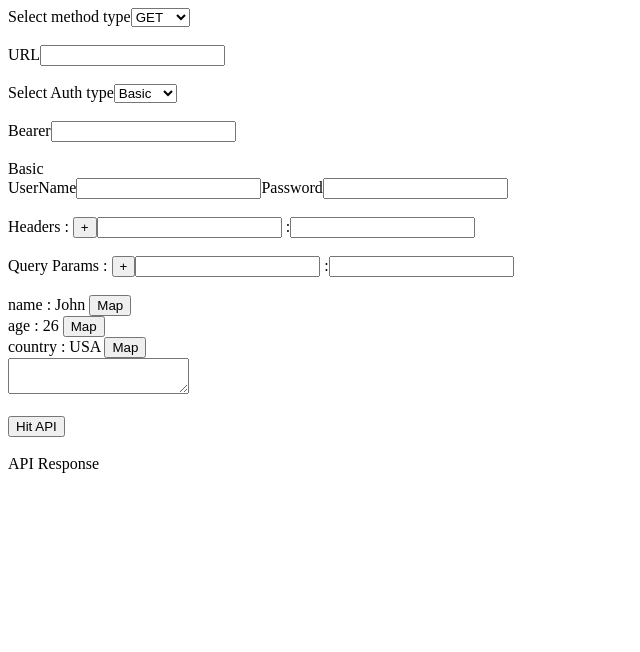
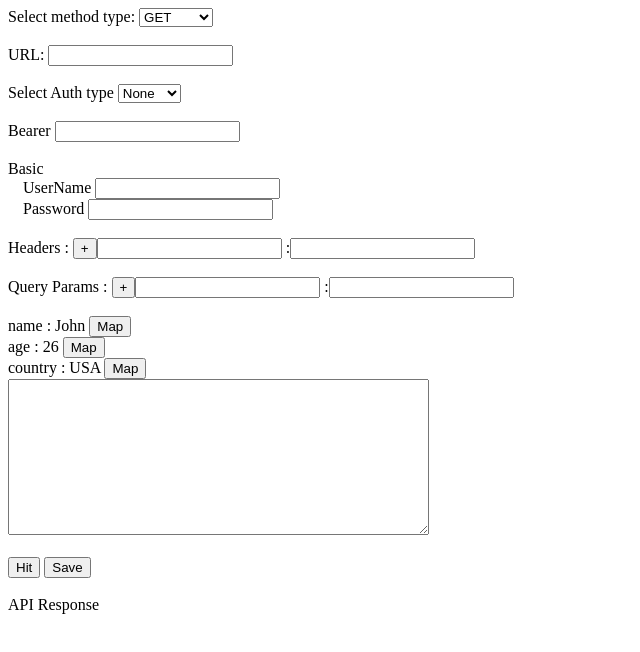
Before and after one commit to ArmAlam/webhook-frontend-react, a React (Create React App) app: page / in a window 1280 px wide. Shown: the top 652 px of the page, without its empty margins (0-640 px from the left). Built offline with nearby package versions, Linux system fonts and the light colour scheme.

Commit message:
feat: save request

```diff
--- a/src/components/dashboard.jsx
+++ b/src/components/dashboard.jsx
@@ -1,27 +1,29 @@
 import {useState, useEffect} from "react";
 import axios from "axios";
+import {
+	GET,
+	POST,
+	PUT,
+	PATCH,
+	DELETE,
+	AUTH_TYPE_NONE,
+	AUTH_TYPE_BASIC,
+	AUTH_TYPE_BEARER
+} from '../../src/constants/HttpConstant';
 
 const Dashboard = () => {
 	const tempData = {name: 'John', age: 26, country: "USA"};
-	const [methodType, setMethodType] = useState(1);
-	const [authorizationType, setAuthorizationType] = useState(1);
+	const [methodType, setMethodType] = useState(GET);
+	const [authorizationType, setAuthorizationType] = useState(AUTH_TYPE_NONE);
 	const [url, setUrl] = useState('');
 	const [authData, setAuthData] = useState({token: '', user_name: '', password: ''});
 	const inputArr = [
 		{
 			key: "",
 			value: "",
-			id: 1
 		}
 	];
 	const qParams = [
-		{
-			key: "",
-			value: "",
-			id: 1
-		}
-	];
-	const bodyPayload = [
 		{
 			key: "",
 			value: "",
@@ -29,7 +31,6 @@ const Dashboard = () => {
 	];
 	const [headers, setHeaders] = useState(inputArr);
 	const [queryParams, setQueryParams] = useState(qParams);
-	const [jsonPayload, setJsonPayload] = useState(bodyPayload);
 	const [apiResponse, setApiResponse] = useState('');
 	const [jsonData, setJsonData] = useState('');
 
@@ -60,8 +61,6 @@ const Dashboard = () => {
 
 	const handleHeaderChange = e => {
 		e.preventDefault();
-
-		console.log(e.target.name, e.target.value)
 
 		const index = e.target.id;
 		setHeaders(s => {
@@ -107,26 +106,48 @@ const Dashboard = () => {
 	const formatDataForRequest = () => {
 		const obj = {};
 		const tempQueryParams = {};
+		const tempHeaders = {};
 		obj.request_type = methodType;
 		obj.url = url;
 
 		// query param formation
 		for (let q of queryParams) {
 			for (const key in q) {
+				if (q[key] === '') {
+					continue;
+				}
 				tempQueryParams[key] = q[key];
 			}
 		}
-		obj.query_params = tempQueryParams;
+
+		if (Object.keys(tempQueryParams).length) {
+			obj.query_params = tempQueryParams;
+		}
+
+		// header formation
+		for (let q of headers) {
+			for (const key in q) {
+				if (q[key] === '') {
+					continue;
+				}
+				tempHeaders[key] = q[key];
+			}
+		}
+
+		if (Object.keys(tempHeaders).length) {
+			obj.headers = tempHeaders;
+		}
+
 
 		// auth data formation
-		if (authorizationType === 1) {
+		if (authorizationType === AUTH_TYPE_BEARER) {
 			obj.auth_data = {
-				type: 'BEARER_TOKEN',
+				type: AUTH_TYPE_BEARER,
 				token: authData.token
 			}
 		}
 
-		if (authorizationType === 2) {
+		if (authorizationType === AUTH_TYPE_BASIC) {
 			obj.auth_data = {
 				type: 'BASIC',
 				user_name: authData.user_name,
@@ -134,11 +155,21 @@ const Dashboard = () => {
 			}
 		}
 
+		if (jsonData !== '' && methodType !== GET) {
+			obj.request_payload = JSON.parse(`{${jsonData}}`);
+		}
+
 		return obj;
 	}
 
 
 	const handleApiHit = async () => {
+
+		if (!url) {
+			alert('enter url');
+			return
+		}
+
 		try {
 			const response = await axios.post('http://localhost:9000/api/request/perform', formatDataForRequest());
 			if (response && response.data && response.data.status) {
@@ -151,17 +182,25 @@ const Dashboard = () => {
 	}
 
 
+	const saveApi = async () => {
+		if (!url) {
+			alert('enter url');
+			return
+		}
+
+		try {
+			const response = await axios.post('http://localhost:9000/api/request', formatDataForRequest());
+			if (response && response.data && response.data.status) {
+				setApiResponse(JSON.stringify(response.data.data))
+			}
+			console.log('response', response)
+		} catch (e) {
+			console.log('errr', e);
+		}
+	}
+
+
 	const mapDataToPayLoad = (key, value) => {
-
-		// setQueryParams(s => {
-		// 	return [
-		// 		...s,
-		// 		{
-		// 			key: key,
-		// 			value: value
-		// 		}
-		// 	];
-		// });
 
 		setJsonData(prevState => {
 			if (prevState === '') {
@@ -177,17 +216,19 @@ const Dashboard = () => {
 		<div>
 			<div>
 				<label>
-					Select method type
+					Select method type: {"   "}
 					<select value={methodType} onChange={handleMethodTypChange}>
-						<option value={1}>GET</option>
-						<option value={2}>POST</option>
-						<option value={3}>PUT</option>
+						<option value={GET}>GET</option>
+						<option value={POST}>POST</option>
+						<option value={PUT}>PUT</option>
+						<option value={PATCH}>PATCH</option>
+						<option value={DELETE}>DELETE</option>
 					</select>
 				</label>
 			</div>
 			<br/>
 			<div>
-				<label>URL</label>
+				<label>URL: {"   "}</label>
 				<input
 					onChange={e => setUrl(e.target.value)}
 					name="url"
@@ -199,32 +240,39 @@ const Dashboard = () => {
 			<div>
 				<div>
 					<label>
-						Select Auth type
+						Select Auth type {"  "}
 						<select value={authorizationType} onChange={handleAuthorizationTypeChange}>
-							<option value={1}>Basic</option>
-							<option value={2}>Bearer</option>
+							<option value={AUTH_TYPE_NONE}>None</option>
+							<option value={AUTH_TYPE_BASIC}>Basic</option>
+							<option value={AUTH_TYPE_BEARER}>Bearer</option>
 						</select>
 					</label>
 				</div>
 				<br/>
+
 				<div>
-					<label>Bearer</label>
+					<label>Bearer {"   "}</label>
 					<input type="text" name="token" value={authData.token} onChange={handleAuthorizationDataSet}/>
 				</div>
+
 				<br/>
+
 				<div>
 					<div>
 						<label>Basic</label>
-						<div>
-							<label>UserName</label>
+						<div style={{marginLeft: '15px'}}>
+							<label>UserName {"  "}</label>
 							<input type="text" name="user_name" value={authData.user_name}
 							       onChange={handleAuthorizationDataSet}/>
-							<label>Password</label>
+							<br/>
+
+							<label>Password {"   "}</label>
 							<input type="password" name="password" value={authData.password}
 							       onChange={handleAuthorizationDataSet}/>
 						</div>
 					</div>
 				</div>
+
 
 			</div>
 			<br/>
@@ -295,12 +343,14 @@ const Dashboard = () => {
 			</div>
 
 			<div>
-				<textarea name="jsonData" value={jsonData} onChange={e => setJsonData(e.target.value)}/>
+				<textarea name="jsonData" rows={10} cols={50} value={jsonData} onChange={e => setJsonData(e.target.value)}/>
 			</div>
 
 			<br/>
 			<div>
-				<button onClick={handleApiHit}>Hit API</button>
+				<button onClick={handleApiHit}>Hit</button>
+				{'      '}
+				<button onClick={saveApi}>Save</button>
 			</div>
 
 			<br/>
--- /dev/null
+++ b/src/constants/HttpConstant.js
@@ -0,0 +1,10 @@
+export const GET = 1;
+export const POST = 2;
+export const PUT = 3;
+export const PATCH = 4;
+export const DELETE = 5;
+
+
+export const AUTH_TYPE_NONE = 0;
+export const AUTH_TYPE_BASIC = 1;
+export const AUTH_TYPE_BEARER = 2;
```
